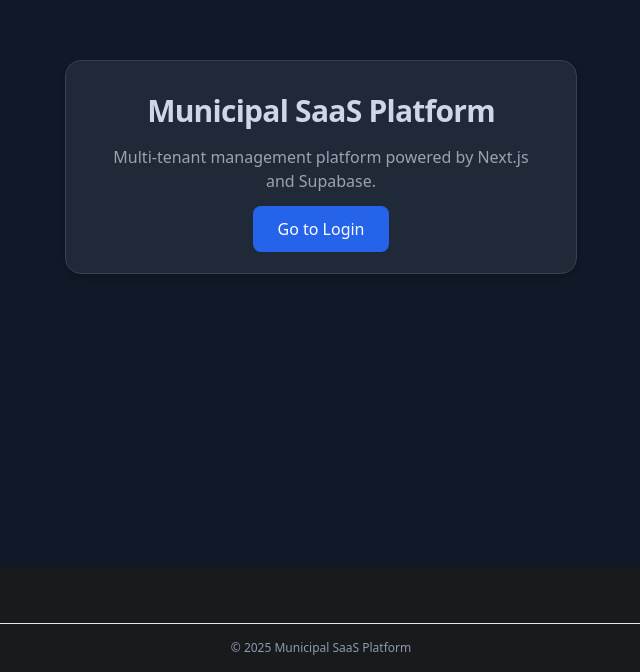
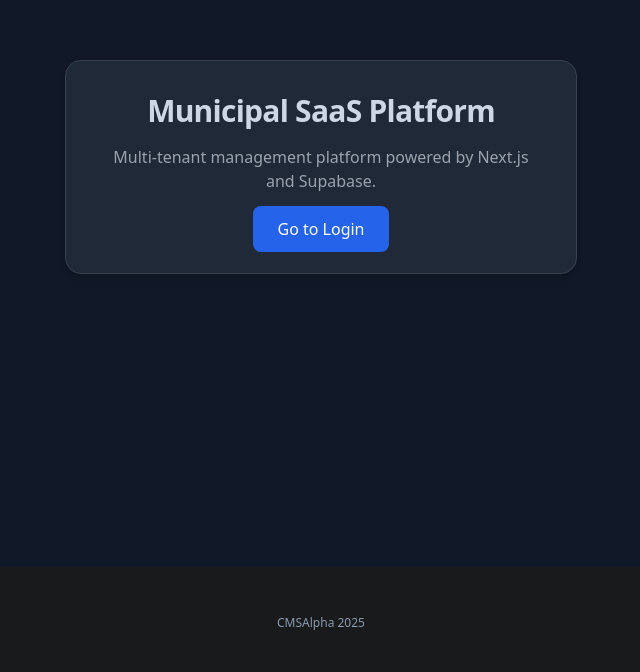
Before and after one commit to NickHuizenga/municipal-saas, a Next.js app: page / in a window 1280 px wide. Shown: the part 433-1105 px from the top of the page, without its empty margins (319-959 px from the left). Built offline with nearby package versions, Linux system fonts and the light colour scheme; no server answers.

Commit message:
Update layout.tsx

```diff
--- a/src/app/layout.tsx
+++ b/src/app/layout.tsx
@@ -14,16 +14,20 @@ export const revalidate = 0;
 
 export default function RootLayout({ children }: { children: React.ReactNode }) {
   return (
-    // Force dark theme; suppressHydrationWarning prevents class mismatch flicker
     <html lang="en" className="dark" suppressHydrationWarning>
       <body className="min-h-screen bg-[rgb(var(--background))] text-[rgb(var(--foreground))] antialiased flex flex-col">
         <Header />
         <div className="mx-auto w-full max-w-6xl px-4">
           <Breadcrumbs />
         </div>
-        <main className="flex-1 mx-auto w-full max-w-6xl px-4 py-6">{children}</main>
-        <footer className="border-t mt-8 py-4 text-center text-xs text-[rgb(var(--muted-foreground))]">
-          © {new Date().getFullYear()} Municipal SaaS Platform
+
+        <main className="flex-1 mx-auto w-full max-w-6xl px-4 py-6">
+          {children}
+        </main>
+
+        {/* Footer without border */}
+        <footer className="py-6 text-center text-xs text-[rgb(var(--muted-foreground))]">
+          CMSAlpha&nbsp;2025
         </footer>
       </body>
     </html>
```
